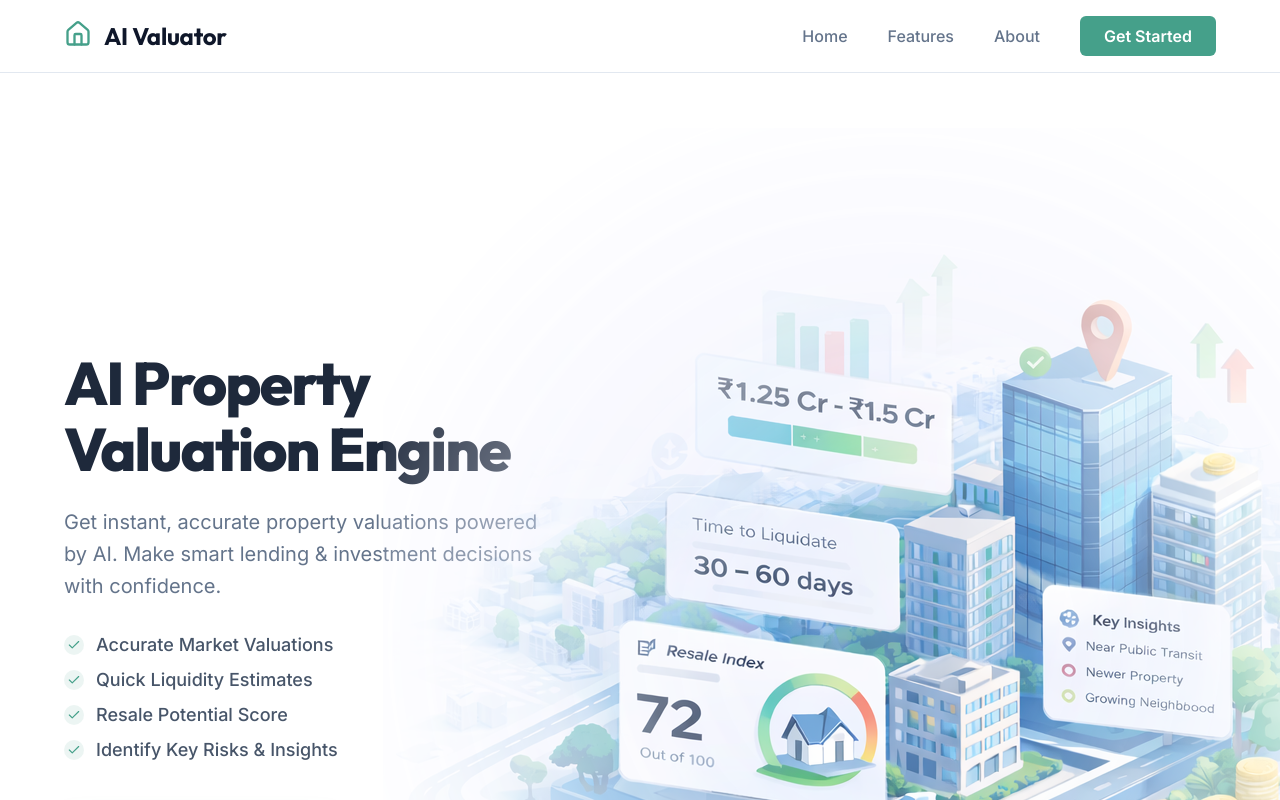
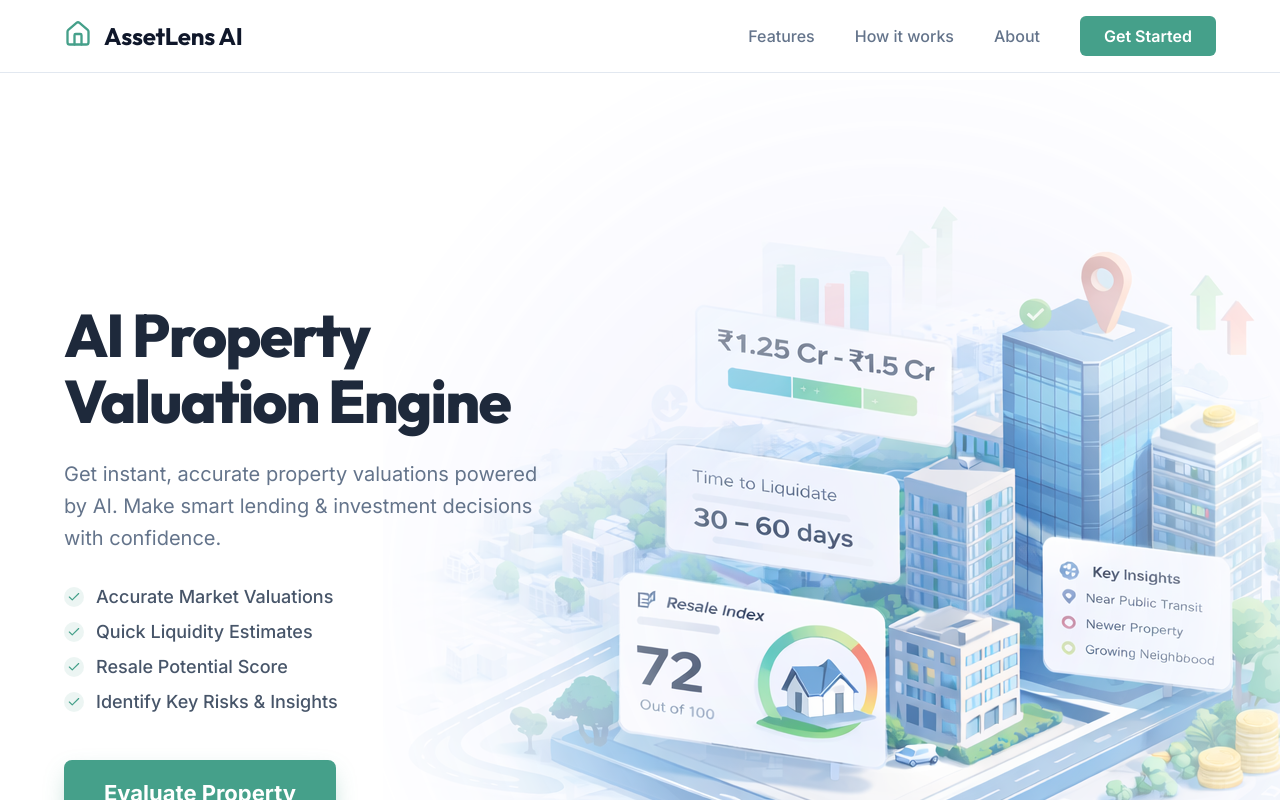
Before and after one commit to tirthasaha36/AssetLens-AI, a Next.js app: page / in a window 1280 px wide. Shown: the top 800 px of the page. Built offline with nearby package versions, Linux system fonts and the light colour scheme.

Commit message:
feat: implement landing page layout with Hero section and navigation components

```diff
--- a/src/app/page.tsx
+++ b/src/app/page.tsx
@@ -27,7 +27,7 @@ export default function Home() {
         <footer className={styles.footer}>
           <div className={styles.footerContent}>
             <div className={styles.footerLeft}>
-              <span className={styles.footerLogo}>AI Valuator</span>
+              <span className={styles.footerLogo}>AssetLens AI</span>
               <p className={styles.footerDesc}>The most accurate AI-powered property valuation engine.</p>
             </div>
             <div className={styles.footerLinks}>
@@ -45,7 +45,7 @@ export default function Home() {
             </div>
           </div>
           <div className={styles.footerBottom}>
-            <p>&copy; 2026 AI Valuator. All rights reserved.</p>
+            <p>&copy; 2026 AssetLens AI. All rights reserved.</p>
           </div>
         </footer>
       </main>
--- a/src/components/Hero.module.css
+++ b/src/components/Hero.module.css
@@ -1,5 +1,5 @@
 .hero {
-  padding-top: 8rem;
+  padding-top: 5rem;
   padding-bottom: 4rem;
   min-height: 90vh;
   display: flex;
@@ -15,16 +15,9 @@
   padding: 0 1.5rem;
   display: grid;
   grid-template-columns: 1fr;
-  gap: 1rem;
   align-items: center;
   position: relative;
   z-index: 2;
-}
-
-@media (min-width: 992px) {
-  .container {
-    grid-template-columns: 1fr 1.3fr;
-  }
 }
 
 .content {
@@ -32,6 +25,39 @@
   flex-direction: column;
   gap: 1.5rem;
   text-align: left;
+  position: relative;
+  z-index: 10;
+}
+
+/* Hide image on mobile and tablets */
+.visualContainer {
+  display: none;
+}
+
+@media (min-width: 992px) {
+  .container {
+    grid-template-columns: 1fr 1.3fr;
+    gap: 1rem;
+  }
+
+  /* Show image only on desktop */
+  .visualContainer {
+    display: flex;
+    position: relative;
+    width: 100%;
+    justify-content: flex-end;
+    align-items: center;
+    z-index: 1;
+  }
+
+  .illustration {
+    width: 230%;
+    height: auto;
+    max-width: none;
+    mask-image: radial-gradient(circle at center, rgba(0,0,0,1) 20%, rgba(0,0,0,0) 80%);
+    -webkit-mask-image: radial-gradient(circle at center, rgba(0,0,0,1) 20%, rgba(0,0,0,0) 80%);
+    opacity: 0.95;
+  }
 }
 
 .title {
@@ -100,24 +126,6 @@
   color: #94a3b8;
   margin-top: 0.75rem;
   font-weight: 500;
-}
-
-.visualContainer {
-  position: relative;
-  width: 100%;
-  display: flex;
-  justify-content: flex-end;
-  align-items: center;
-}
-
-.illustration {
-  width: 230%; /* Zoomed out from 130% */
-  height: auto;
-  max-width: none;
-  /* Aggressive radial mask to fade out all edges (top, bottom, left, right) */
-  mask-image: radial-gradient(circle at center, rgba(0,0,0,1) 20%, rgba(0,0,0,0) 80%);
-  -webkit-mask-image: radial-gradient(circle at center, rgba(0,0,0,1) 20%, rgba(0,0,0,0) 80%);
-  opacity: 0.95; /* Slight opacity to soften the entire image */
 }
 
 /* Stats Section */
--- a/src/components/Navbar.tsx
+++ b/src/components/Navbar.tsx
@@ -16,14 +16,14 @@ export default function Navbar() {
             <Home size={28} />
           </div>
           <span className={styles.logoText}>
-            AI Valuator
+            AssetLens AI
           </span>
         </Link>
 
         {/* Desktop Links */}
         <div className={styles.links}>
-          <Link href="/" className={styles.link}>Home</Link>
           <Link href="#features" className={styles.link}>Features</Link>
+          <Link href="#how-it-works" className={styles.link}>How it works</Link>
           <Link href="#about" className={styles.link}>About</Link>
           <button className={styles.btnStarted}>Get Started</button>
         </div>
@@ -37,8 +37,8 @@ export default function Navbar() {
       {/* Mobile Menu - Simple CSS Display */}
       {isOpen && (
         <div className={styles.mobileMenu}>
-          <Link href="/" className={styles.link} onClick={() => setIsOpen(false)}>Home</Link>
           <Link href="#features" className={styles.link} onClick={() => setIsOpen(false)}>Features</Link>
+          <Link href="#how-it-works" className={styles.link} onClick={() => setIsOpen(false)}>How it works</Link>
           <Link href="#about" className={styles.link} onClick={() => setIsOpen(false)}>About</Link>
           <button className={styles.btnStarted} style={{ width: '100%' }}>Get Started</button>
         </div>
```
Also changed, not shown: public/images/dashboard-mockup.png (deleted).
